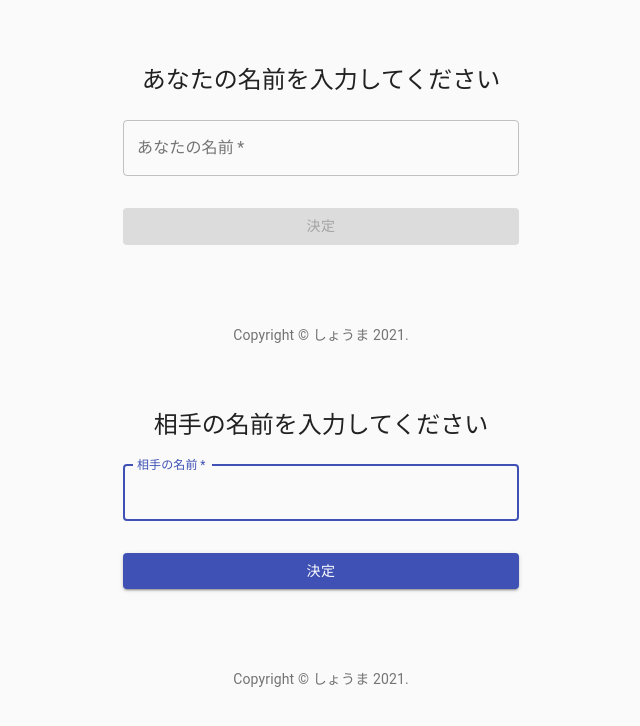
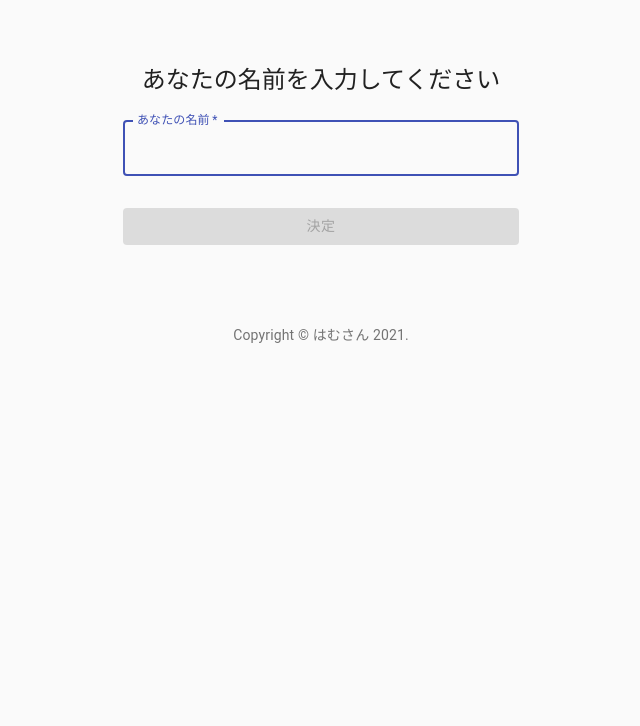
Before and after one commit to ichigo0126/webrtc-react-firebase, a React (Create React App) app: page / in a window 1280 px wide. Shown: the top 726 px of the page, without its empty margins (319-959 px from the left). Built offline with nearby package versions, Linux system fonts and the light colour scheme; no server answers.

Commit message:
mygrate setRtcClient into rtcClient

```diff
--- a/src/components/App.js
+++ b/src/components/App.js
@@ -1,37 +1,17 @@
-import TouchRipple from '@material-ui/core/ButtonBase/TouchRipple';
-import React, {useState} from 'react';
-import InputFormLocal from './InputFormLocal';
-import InputFormRemote from './InputFormRemote';
+import React from 'react';
 
-const getMedia = async ()=>  {
-  const constraints = {audio: TouchRipple, video: true};
+import InputForms from './InputForms';
+import VideoArea from './VideoArea';
+import useRtcClient from './hooks/useRtcClient';
 
-  try {
-    return await navigator.mediaDevices.getUserMedia(constraints);
-    /* ストリームを使用 */
-  } catch(err) {
-    /* エラーを処理 */
-  }
-}
-
-
-getMedia();
-
-const App = ()  =>{
-  const [localPeerName, setLocalPeerName] = useState('');
-  const [remotePeerName, setRemotePeerName] = useState('');
+const App = () => {
+  const rtcClient = useRtcClient();
 
   return (
-  <>
-    <InputFormLocal
-    localPeerName={localPeerName}
-    setLocalPeerName={setLocalPeerName}
-    />
-    <InputFormRemote
-    remotePeerName={remotePeerName}
-    setRemotePeerName={setRemotePeerName}
-    />
-  </>
+    <>
+      <InputForms rtcClient={rtcClient} />
+      <VideoArea rtcClient={rtcClient} />
+    </>
   );
 };
 
--- a/src/components/InputFormLocal.js
+++ b/src/components/InputFormLocal.js
@@ -1,4 +1,4 @@
-import React, {useCallback, useEffect, useState} from 'react';
+import React, { useCallback, useEffect, useState } from 'react';
 import Button from '@material-ui/core/Button';
 import CssBaseline from '@material-ui/core/CssBaseline';
 import TextField from '@material-ui/core/TextField';
@@ -12,8 +12,8 @@ function Copyright() {
   return (
     <Typography variant="body2" color="textSecondary" align="center">
       {'Copyright © '}
-      <Link color="inherit" href="https://www.wantedly.com/id/shoma_sakamaki">
-        しょうま
+      <Link color="inherit" href="https://www.udemy.com/user/ham-san/">
+        はむさん
       </Link>{' '}
       {new Date().getFullYear()}
       {'.'}
@@ -41,8 +41,8 @@ const useStyles = makeStyles((theme) => ({
   },
 }));
 
-export default function SignIn({localPeerName, setLocalPeerName}) {
-  const label = 'あなたの名前'
+export default function SignIn({ rtcClient }) {
+  const label = 'あなたの名前';
   const classes = useStyles();
   const [disabled, setDisabled] = useState(true);
   const [name, setName] = useState('');
@@ -55,12 +55,15 @@ export default function SignIn({localPeerName, setLocalPeerName}) {
 
   const initializeLocalPeer = useCallback(
     (e) => {
-      setLocalPeerName(name);
+      rtcClient.localPeerName = name;
+      rtcClient.setRtcClient();
       e.preventDefault();
-    },[name, setLocalPeerName]
+    },
+    [name, rtcClient]
   );
 
-  if(localPeerName !== '') return <></>;
+  if (rtcClient.localPeerName !== '') return <></>;
+
   return (
     <Container component="main" maxWidth="xs">
       <CssBaseline />
@@ -69,7 +72,7 @@ export default function SignIn({localPeerName, setLocalPeerName}) {
           {label}を入力してください
         </Typography>
         <form className={classes.form} noValidate>
-        <TextField
+          <TextField
             autoFocus
             fullWidth
             label={label}
@@ -79,9 +82,9 @@ export default function SignIn({localPeerName, setLocalPeerName}) {
             onCompositionEnd={() => setIsComposed(false)}
             onCompositionStart={() => setIsComposed(true)}
             onKeyDown={(e) => {
-              if(isComposed) return;
-              if(e.target.value === '')return;
-              if(e.key === 'Enter') {initializeLocalPeer(e);}
+              if (isComposed) return;
+              if (e.target.value === '') return;
+              if (e.key === 'Enter') initializeLocalPeer(e);
             }}
             required
             value={name}
@@ -92,7 +95,7 @@ export default function SignIn({localPeerName, setLocalPeerName}) {
             color="primary"
             disabled={disabled}
             fullWidth
-            onClick={(e) => {initializeLocalPeer(e);}}
+            onClick={(e) => initializeLocalPeer(e)}
             type="submit"
             variant="contained"
           >
--- a/src/components/InputFormRemote.js
+++ b/src/components/InputFormRemote.js
@@ -1,4 +1,4 @@
-import React from 'react';
+import React, { useCallback, useEffect, useState } from 'react';
 import Button from '@material-ui/core/Button';
 import CssBaseline from '@material-ui/core/CssBaseline';
 import TextField from '@material-ui/core/TextField';
@@ -12,8 +12,8 @@ function Copyright() {
   return (
     <Typography variant="body2" color="textSecondary" align="center">
       {'Copyright © '}
-      <Link color="inherit" href="https://www.wantedly.com/id/shoma_sakamaki">
-        しょうま
+      <Link color="inherit" href="https://www.udemy.com/user/ham-san/">
+        はむさん
       </Link>{' '}
       {new Date().getFullYear()}
       {'.'}
@@ -41,9 +41,29 @@ const useStyles = makeStyles((theme) => ({
   },
 }));
 
-export default function SignIn({remotePeerName, setRemotePeerName}) {
-  const label = '相手の名前'
+export default function SignIn({ rtcClient }) {
+  const label = '相手の名前';
   const classes = useStyles();
+  const [disabled, setDisabled] = useState(true);
+  const [name, setName] = useState('');
+  const [isComposed, setIsComposed] = useState(false);
+
+  useEffect(() => {
+    const disabled = name === '';
+    setDisabled(disabled);
+  }, [name]);
+
+  const initializeRemotePeer = useCallback(
+    (e) => {
+      rtcClient.remotePeerName = name;
+      rtcClient.setRtcClient();
+      e.preventDefault();
+    },
+    [name, rtcClient]
+  );
+
+  if (rtcClient.localPeerName === '') return <></>;
+  if (rtcClient.remotePeerName !== '') return <></>;
 
   return (
     <Container component="main" maxWidth="xs">
@@ -53,19 +73,30 @@ export default function SignIn({remotePeerName, setRemotePeerName}) {
           {label}を入力してください
         </Typography>
         <form className={classes.form} noValidate>
-        <TextField
+          <TextField
             autoFocus
             fullWidth
             label={label}
             margin="normal"
             name="name"
+            onChange={(e) => setName(e.target.value)}
+            onCompositionEnd={() => setIsComposed(false)}
+            onCompositionStart={() => setIsComposed(true)}
+            onKeyDown={(e) => {
+              if (isComposed) return;
+              if (e.target.value === '') return;
+              if (e.key === 'Enter') initializeRemotePeer(e);
+            }}
             required
+            value={name}
             variant="outlined"
           />
           <Button
             className={classes.submit}
             color="primary"
+            disabled={disabled}
             fullWidth
+            onClick={(e) => initializeRemotePeer(e)}
             type="submit"
             variant="contained"
           >
--- /dev/null
+++ b/src/components/InputForms.js
@@ -0,0 +1,17 @@
+import React from 'react';
+
+import InputFormLocal from './InputFormLocal';
+import InputFormRemote from './InputFormRemote';
+
+const InputForms = ({ rtcClient }) => {
+  if (rtcClient === null) return <></>;
+
+  return (
+    <>
+      <InputFormLocal rtcClient={rtcClient} />
+      <InputFormRemote rtcClient={rtcClient} />
+    </>
+  );
+};
+
+export default InputForms;
--- a/src/components/VideoArea.js
+++ b/src/components/VideoArea.js
@@ -16,8 +16,10 @@ const useStyles = makeStyles((theme) => ({
   },
 }));
 
-const VideoArea = ({ rtcClient}) =>  {
+const VideoArea = ({ rtcClient }) => {
   const classes = useStyles();
+
+  if (rtcClient === null) return <></>;
 
   return (
     <div className={classes.root}>
@@ -26,11 +28,11 @@ const VideoArea = ({ rtcClient}) =>  {
           <VideoLocal name={rtcClient.localPeerName} />
         </Grid>
         <Grid item xs={12} sm={6}>
-        <VideoLocal name={rtcClient.remotePeerName} />
+          <VideoRemote name={rtcClient.remotePeerName} />
         </Grid>
       </Grid>
     </div>
   );
-}
+};
 
 export default VideoArea;
--- a/src/components/VideoLocal.js
+++ b/src/components/VideoLocal.js
@@ -1,6 +1,8 @@
-import React, { useEffect, useRef } from 'react'
+import React, { useEffect, useRef } from 'react';
 
-const VideoLocal = () => {
+import Video from './Video';
+
+const VideoLocal = ({ name }) => {
   const videoRef = useRef(null);
   const currentVideoRef = videoRef.current;
 
@@ -14,16 +16,16 @@ const VideoLocal = () => {
         const mediaStream = await navigator.mediaDevices.getUserMedia(
           constraints
         );
-                currentVideoRef.srcObject = mediaStream();
+        currentVideoRef.srcObject = mediaStream;
       } catch (err) {
-                console.error(err)
+        console.error(err);
       }
-        }
+    };
 
     getMedia();
   }, [currentVideoRef]);
 
-    return <></>
+  return <Video isLocal={true} name={name} videoRef={videoRef} />;
 };
 
 export default VideoLocal;
--- /dev/null
+++ b/src/components/VideoRemote.js
@@ -0,0 +1,11 @@
+import React, { useEffect, useRef } from 'react';
+
+import Video from './Video';
+
+const VideoRemote = ({ name }) => {
+  const videoRef = null;
+
+  return <Video isLocal={false} name={name} videoRef={videoRef} />;
+};
+
+export default VideoRemote;
--- /dev/null
+++ b/src/components/hooks/useRtcClient.js
@@ -0,0 +1,22 @@
+import { useEffect, useReducer, useState } from 'react';
+
+import RtcClient from '../../utils/RtcClient';
+
+const useRtcClient = () => {
+  const [rtcClient, _setRtcClient] = useState(null);
+  const [, forceRender] = useReducer((boolean) => !boolean, false);
+
+  const setRtcClient = (rtcClient) => {
+    _setRtcClient(rtcClient);
+    forceRender();
+  };
+
+  useEffect(() => {
+    const client = new RtcClient(setRtcClient);
+    client.setRtcClient();
+  }, []);
+
+  return rtcClient;
+};
+
+export default useRtcClient;
--- a/src/utils/RtcClient.js
+++ b/src/utils/RtcClient.js
@@ -1,11 +1,15 @@
 export default class RtcClient {
-    constructor() {
+    constructor(setRtcClient) {
       const config = {
-            iceServers: [
-                {urls: 'stun:stun.stunprotocol.org'}],
+        iceServers: [{ urls: 'stun:stun.stunprotocol.org' }],
       };
       this.rtcPeerConnection = new RTCPeerConnection(config);
       this.localPeerName = '';
       this.remotePeerName = '';
+      this._setRtcClient = setRtcClient;
+    }
+
+    setRtcClient() {
+      this._setRtcClient(this);
     }
   }
```
Also changed, not shown: src/components/Video.Remote.js (deleted, +0 -10 lines), src/components/Video.js (+8 -8 lines). Lines whose indentation alone changed are shown as unchanged.
